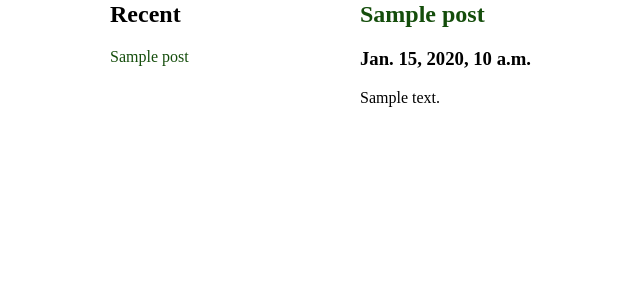
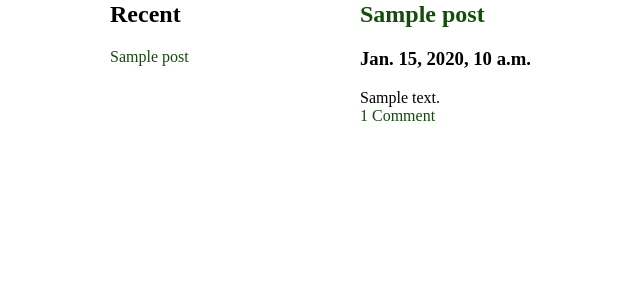
Before and after one commit to Mezner/blog, a Django app: template templates/blog/index.html in a window 1280 px wide. Shown: the part 120-420 px from the top of the page, without its empty margins (105-745 px from the left). Run offline with Django 3.2, Linux system fonts and the light colour scheme; the template is opened without the code that fills it: most values are stand-ins (such as "Sample title", 1, 10 or a date in 2020).

Commit message:
Adding comments link to the bottom of posts in index.

```diff
--- a/templates/blog/index.html
+++ b/templates/blog/index.html
@@ -5,5 +5,8 @@
 {% block content %}
 {% for post in posts %}
 {% include "blog/includes/post.html" %}
+{% with total=post.comment_set.all.count %}
+<a href="/blog/{{ post.slug }}#comments">{{ total }} Comment{{ total|pluralize }}</a>
+{% endwith %}
 {% endfor %}
 {% endblock %}
```
